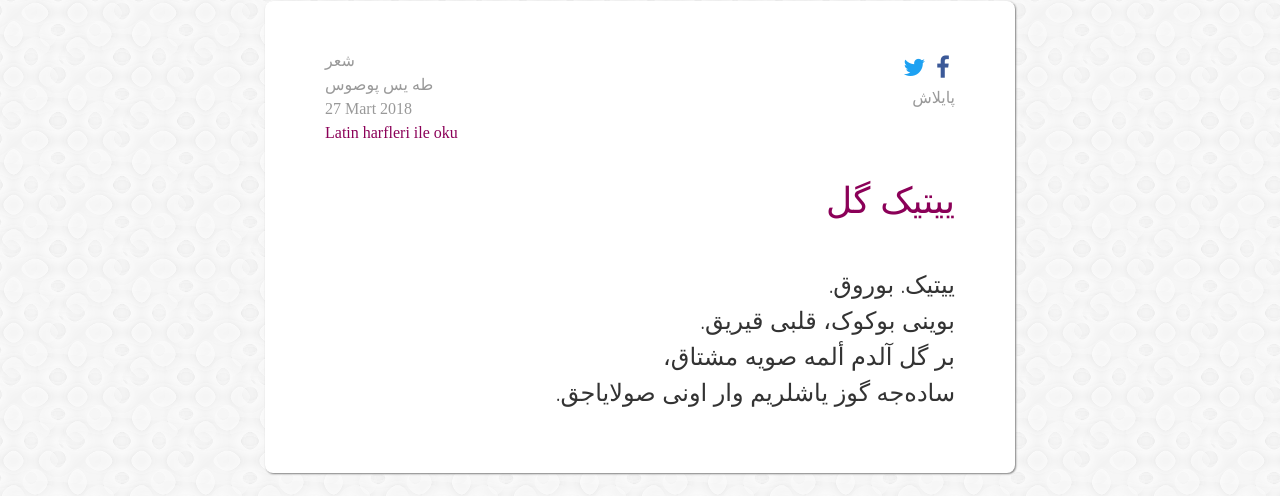
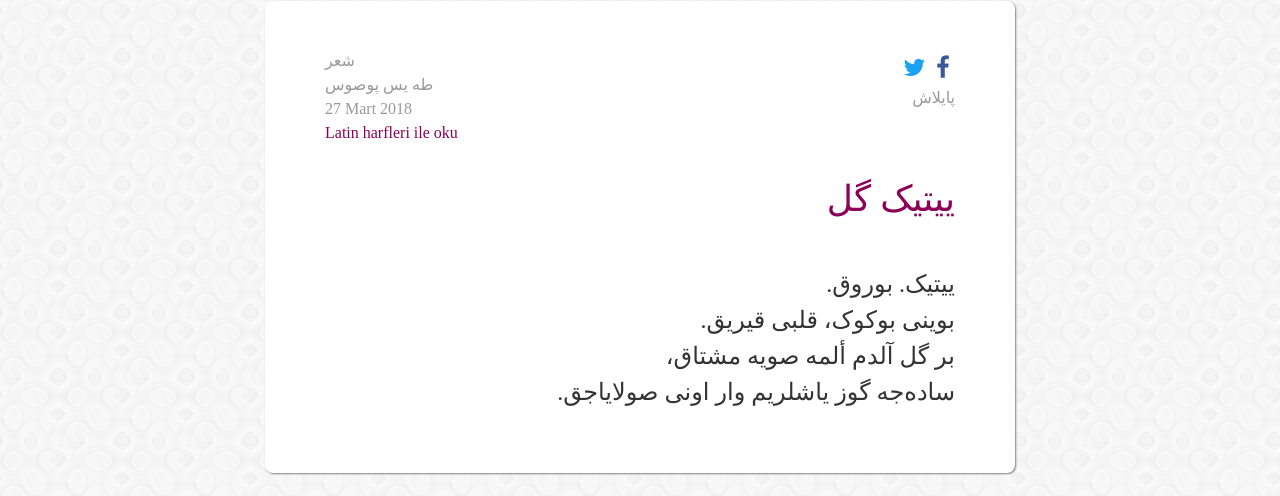
Before and after one commit to muhammedaydogdu/muhammedaydogdu.github.io, a Jekyll site: the page built from _posts/2018-03-27-yitik-gul-os.md, in a window 1280 px wide. Shown: the part 193-689 px from the top of the page. Built offline with Jekyll 4.4.1, drawn with Linux system fonts in a browser that asks for light colours; some web fonts are replaced.

Commit message:
Update style.css

```diff
--- a/css/style.css
+++ b/css/style.css
@@ -135,7 +135,7 @@
 }
 
 .os-text {
-  font-family: Aref Ruqaa', serif;
+  font-family: 'Aref Ruqaa', serif;
 }
 
 .container .jumbotron .os-text p {
```
